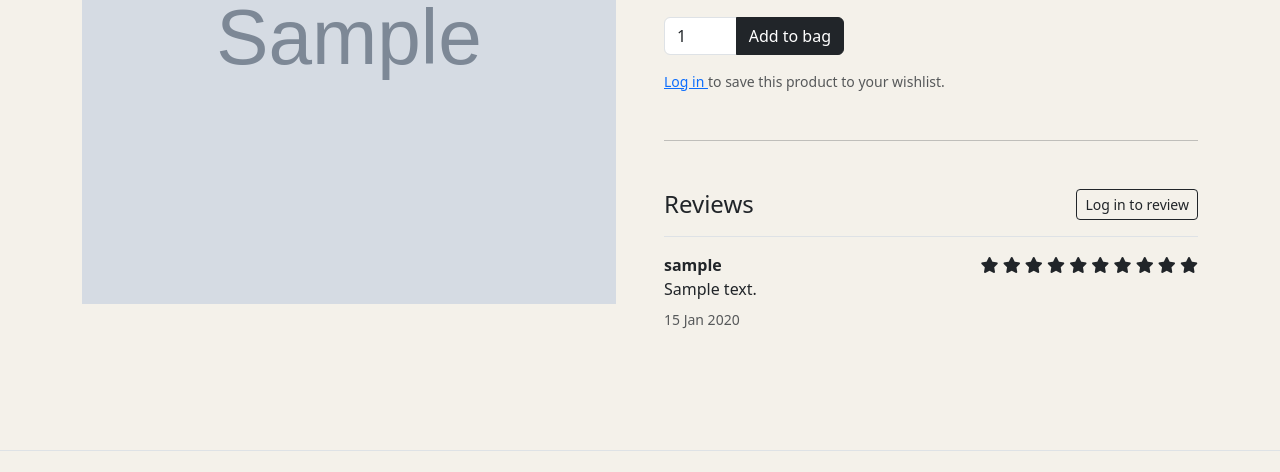
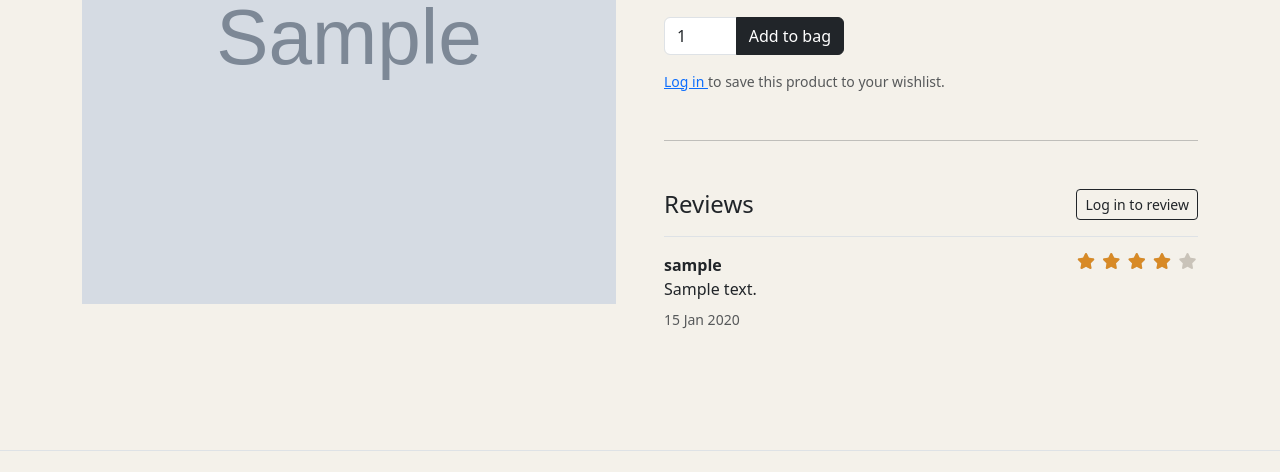
Before and after one commit to 11florin/truck_print_studio, a Django app: a page that uses templates/shop/detail.html in a window 1280 px wide. Shown: the part 350-822 px from the top of the page. Run offline with Django 5.2, Linux system fonts and the light colour scheme; tables that the repository leaves empty hold one stand-in row (values such as "Sample post"); grey boxes marked "Sample" are stand-in pictures; parts of the project's set-up code (start-up, migrations or seed data) failed here and were passed over; some libraries are stand-ins or nearby versions.

Commit message:
Add review star rating styles

```diff
--- a/static/css/style.css
+++ b/static/css/style.css
@@ -111,6 +111,46 @@ body {
 .rating-stars input:focus-visible + label {
   outline: 2px solid #16251f;
   outline-offset: 0.2rem;
+}
+
+.review-rating {
+  position: relative;
+  display: inline-block;
+  line-height: 1;
+  letter-spacing: 0.1rem;
+}
+
+.review-rating__base {
+  color: #c9c3b9;
+}
+
+.review-rating__fill {
+  position: absolute;
+  top: 0;
+  left: 0;
+  overflow: hidden;
+  color: #d88a26;
+  white-space: nowrap;
+}
+
+.review-rating--1 .review-rating__fill {
+  width: 20%;
+}
+
+.review-rating--2 .review-rating__fill {
+  width: 40%;
+}
+
+.review-rating--3 .review-rating__fill {
+  width: 60%;
+}
+
+.review-rating--4 .review-rating__fill {
+  width: 80%;
+}
+
+.review-rating--5 .review-rating__fill {
+  width: 100%;
 }
 
 /* list */
```
